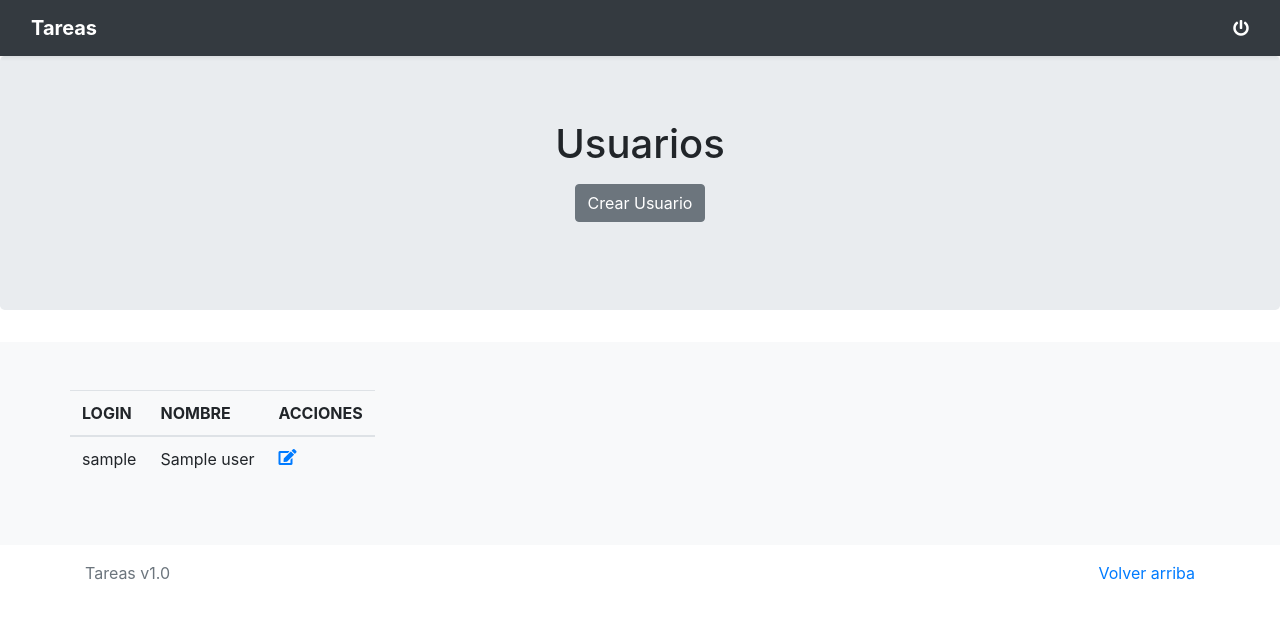
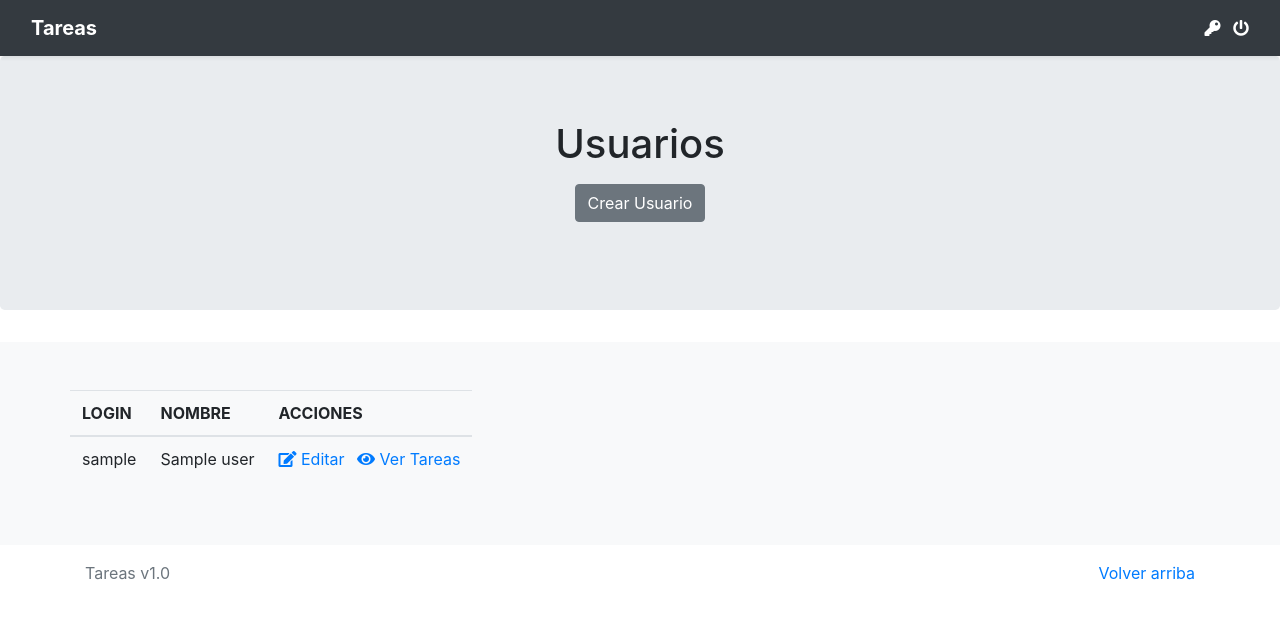
Before and after one commit to joan16v/symfony5-tasks-app, a Symfony app: template templates/admin.html.twig in a window 1280 px wide. Shown: the top 619 px of the page. Run offline with Twig, Linux system fonts and the light colour scheme; the template is opened without the code that fills it: most values are stand-ins (such as "Sample title", 1, 10 or a date in 2020); some libraries are stand-ins or nearby versions.

Commit message:
skeleton of change password and user view tasks

```diff
--- a/templates/admin.html.twig
+++ b/templates/admin.html.twig
@@ -38,7 +38,12 @@
                                         <td>{{ row.login }}</td>
                                         <td>{{ row.name }}</td>
                                         <td>
-                                            <a href="{{ path("app_admin_edit_user", {id: row.id}) }}"><i class="fa fa-edit" aria-hidden="true"></i></a>
+                                            <span class="pr-2">
+                                                <a href="{{ path("app_admin_edit_user", {id: row.id}) }}"><i class="fa fa-edit" aria-hidden="true"></i> Editar</a>
+                                            </span>
+                                            <span>
+                                                <a href="{{ path("app_admin_view_user_tasks", {id: row.id}) }}"><i class="fa fa-eye" aria-hidden="true"></i> Ver Tareas</a>
+                                            </span>
                                         </td>
                                     </tr>
                                 {% endfor %}
--- a/templates/header.html.twig
+++ b/templates/header.html.twig
@@ -7,15 +7,25 @@
         </div>
 
         <div class="float-right col-2 col-sm-6 text-right">
+            <span class="pr-2">
+                <a class="text-white" href="{{ path('app_change_password') }}" title="Cambiar Password">
+                    <i class="fas fa-key"></i>
+                </a>
+            </span>
+
             {% if user.admin == true %}
+                <span class="pr-2">
                     <a class="text-white" href="{{ path('app_admin') }}" title="Backoffice">
                         <i class="fas fa-users-cog"></i>
                     </a>
+                </span>
             {% endif %}
 
+            <span>
                 <a class="text-white" href="{{ path('app_logout') }}" title="Desconectar">
                     <i class="fas fa-power-off"></i>
                 </a>
+            </span>
         </div>
     </div>
 </header>
```
Also changed, not shown: src/Controller/AdminController.php (+9 -0 lines), src/Controller/MainController.php (+9 -0 lines). Lines whose indentation alone changed are shown as unchanged.
